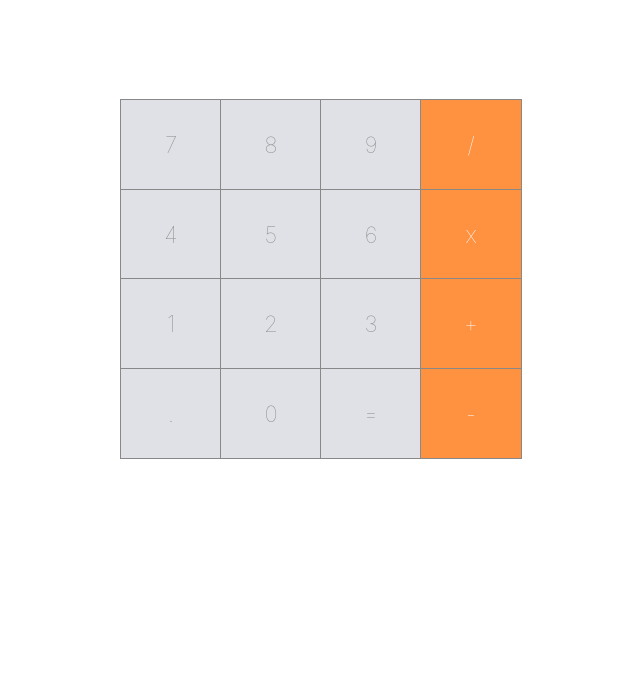
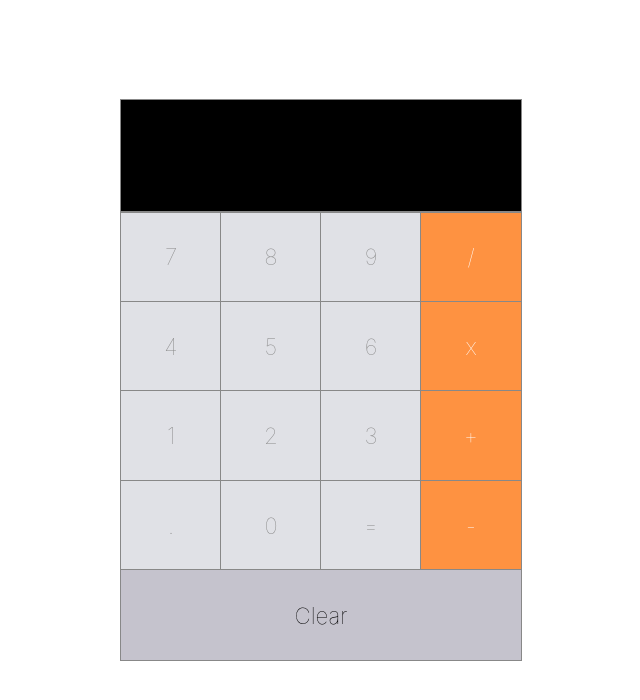
Before and after one commit to valemescudero/React-Calculator, a React (Create React App) app: page / in a window 1280 px wide. Shown: the top 700 px of the page, without its empty margins (319-959 px from the left). Built offline with nearby package versions, Linux system fonts and the light colour scheme.

Commit message:
New! Input and Buttons functionality

```diff
--- a/src/App.js
+++ b/src/App.js
@@ -1,35 +1,55 @@
 import React, { Component } from 'react';
 import './App.css';
-import Button from './components/Button';
+import { Button } from './components/Button';
+import { Input } from './components/Input';
+import { ClearButton } from './components/ClearButton';
+
 
 class App extends Component {
+  constructor(props){
+    super(props);
+
+    this.state = {
+      input: ""
+    };
+  }
+
+  addToInput = val => {
+    this.setState({input: this.state.input + val});
+  }
+  handleEqual = () => {
+    this.setState({input: ""})
+  }
+
   render() {
     return (<div className="app">
         <div className="calc-wrapper">
+          <Input input={this.state.input}></Input>
           <div className="row">
-            <Button>7</Button>
-            <Button>8</Button>
-            <Button>9</Button>
-            <Button>/</Button>
+            <Button handleClick={this.addToInput}>7</Button>
+            <Button handleClick={this.addToInput}>8</Button>
+            <Button handleClick={this.addToInput}>9</Button>
+            <Button handleClick={this.addToInput}>/</Button>
           </div>
           <div className="row">
-            <Button>4</Button>
-            <Button>5</Button>
-            <Button>6</Button>
-            <Button>x</Button>
+            <Button handleClick={this.addToInput}>4</Button>
+            <Button handleClick={this.addToInput}>5</Button>
+            <Button handleClick={this.addToInput}>6</Button>
+            <Button handleClick={this.addToInput}>x</Button>
           </div>
           <div className="row">
-            <Button>1</Button>
-            <Button>2</Button>
-            <Button>3</Button>
-            <Button>+</Button>
+            <Button handleClick={this.addToInput}>1</Button>
+            <Button handleClick={this.addToInput}>2</Button>
+            <Button handleClick={this.addToInput}>3</Button>
+            <Button handleClick={this.addToInput}>+</Button>
           </div>
           <div className="row">
-            <Button>.</Button>
-            <Button>0</Button>
-            <Button>=</Button>
-            <Button>-</Button>
+            <Button handleClick={this.addToInput}>.</Button>
+            <Button handleClick={this.addToInput}>0</Button>
+            <Button handleClick={()=> this.handleEqual()}>=</Button>
+            <Button handleClick={this.addToInput}>-</Button>
           </div>
+          <div className="row"><ClearButton handleClear={()=> this.setState({input: ""})}>Clear</ClearButton></div>
         </div>
       </div>
       );
--- a/src/components/Button.jsx
+++ b/src/components/Button.jsx
@@ -5,6 +5,4 @@
     return !isNaN(val) || val === '.' | val === '=';
 };
 
-const Button = props => (<div className={`button-wrapper ${isOperator(props.children) ? null : "operator"}`}>{props.children}</div>);
-
-export default Button;
+export const Button = props => (<div className={`button-wrapper ${isOperator(props.children) ? null : "operator"}`} onClick={() => props.handleClick(props.children)}>{props.children}</div>);
--- a/src/components/ClearButton.css
+++ b/src/components/ClearButton.css
@@ -0,0 +1,13 @@
+.clear-btn{
+    height: 4em;
+    display: flex;
+    justify-content: center;
+    align-items: center;
+    font-weight: lighter;
+    font-size: 1.4em;
+    background-color: #c5c3cd;
+    color: black;
+    flex: 1;
+    outline: 1px solid #888888;
+
+}
--- a/src/components/ClearButton.jsx
+++ b/src/components/ClearButton.jsx
@@ -0,0 +1,6 @@
+import React from 'react';
+import './ClearButton.css';
+
+
+export const ClearButton = props => (<div className="clear-btn" onClick={props.handleClear}>{props.children}</div>
+)
--- a/src/components/Input.css
+++ b/src/components/Input.css
@@ -0,0 +1,12 @@
+.input{
+    height: 4em;
+    display: flex;
+    justify-content: flex-end;
+    align-items: center;
+    font-weight: bold;
+    font-size: 1.4em;
+    background-color: #000000;
+    color: white;
+    padding: 0.5em;
+    outline: 1px solid #888;
+}
--- a/src/components/Input.jsx
+++ b/src/components/Input.jsx
@@ -0,0 +1,5 @@
+import React from 'react';
+import './Input.css';
+
+
+export const Input = (props) => (<div className="input">{props.input}</div>)
```
